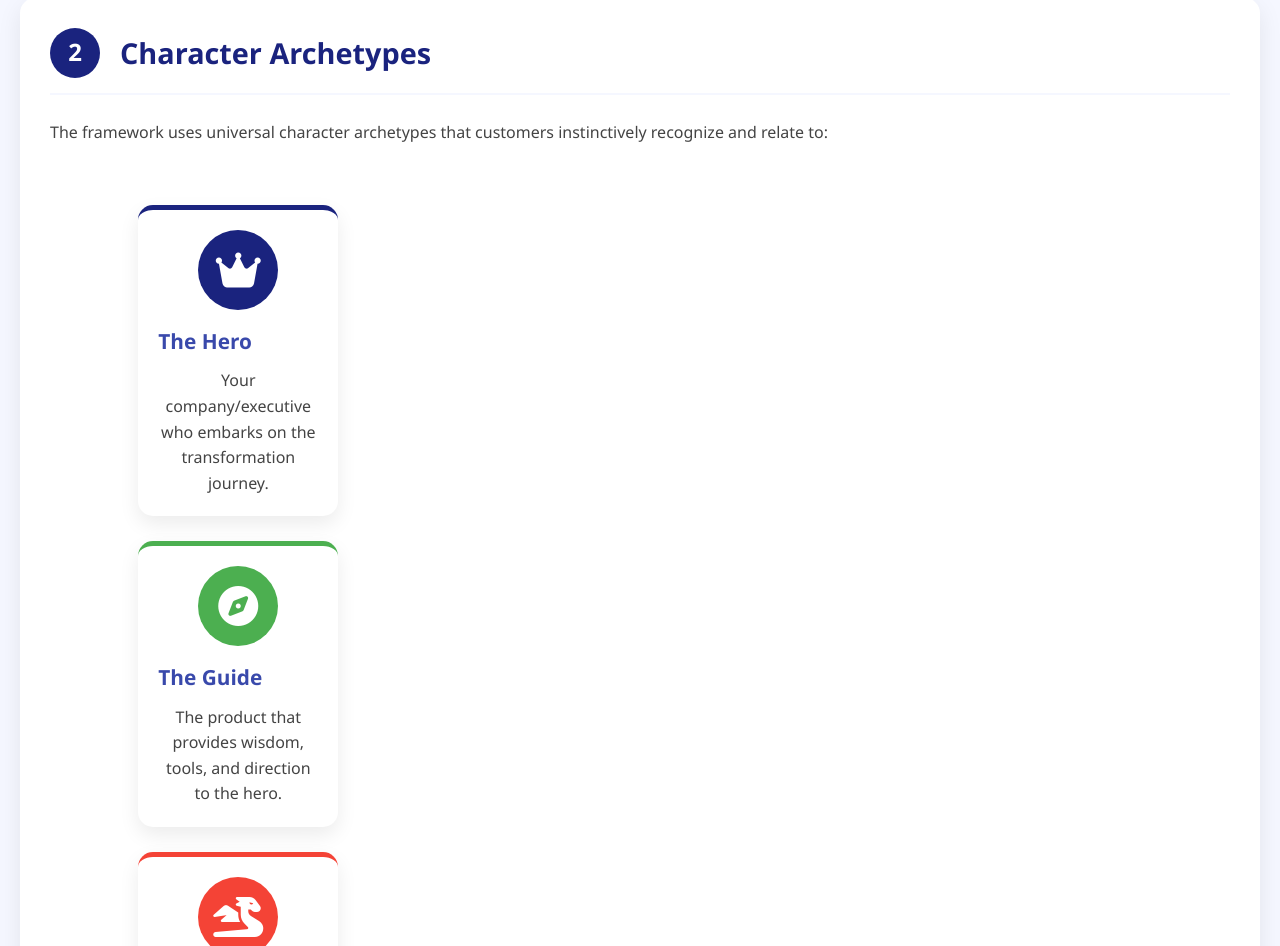
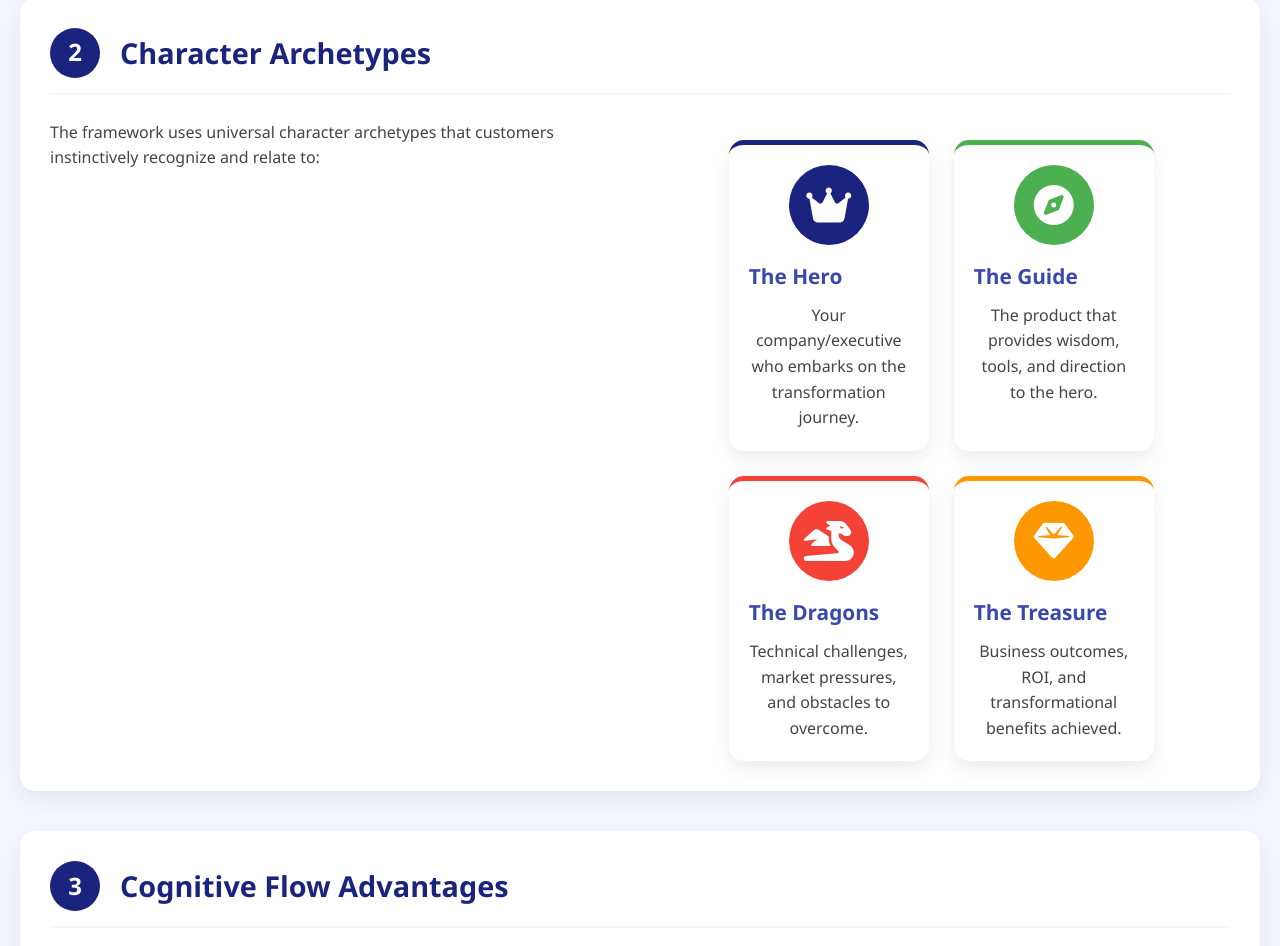
Before and after one commit to techiesystem/storytellingJC, a plain HTML site: page index.html in a window 1280 px wide. Shown: the part 1060-2006 px from the top of the page. Drawn offline with Linux system fonts and the light colour scheme.

Commit message:
Update index.html

```diff
--- a/index.html
+++ b/index.html
@@ -473,7 +473,7 @@
                     <h2 class="section-title">Character Archetypes</h2>
                 </div>
                 <div class="section-content">
-                    <p class="card-content" style="grid-column: 1/-1; margin-bottom: 15px;">The framework uses universal character archetypes that customers instinctively recognize and relate to:</p>
+                    <p class="card-content" style="grid-row: 1/-1; margin-bottom: 15px;">The framework uses universal character archetypes that customers instinctively recognize and relate to:</p>
 
                     <div class="character-cards">
                         <div class="character-card hero">
```
